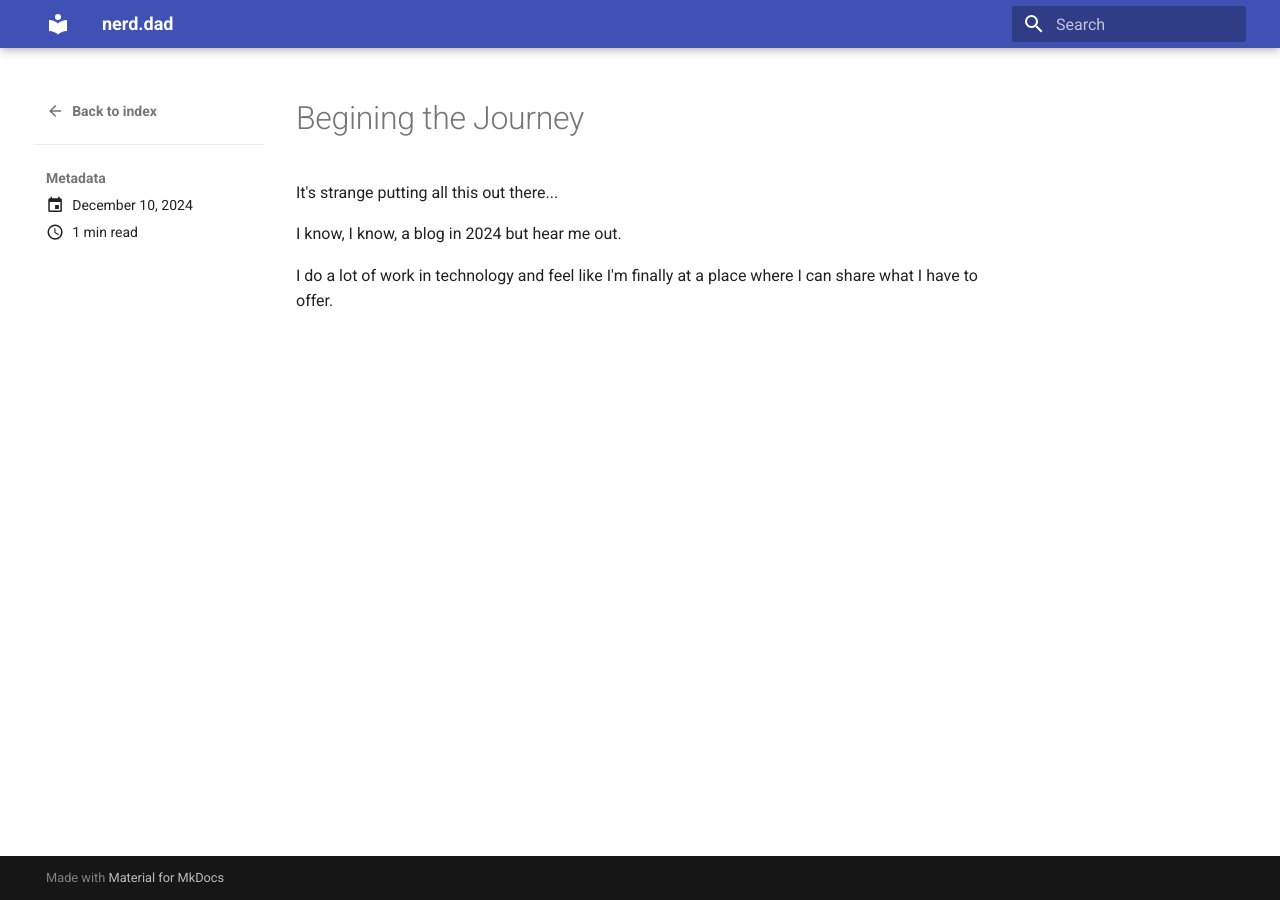
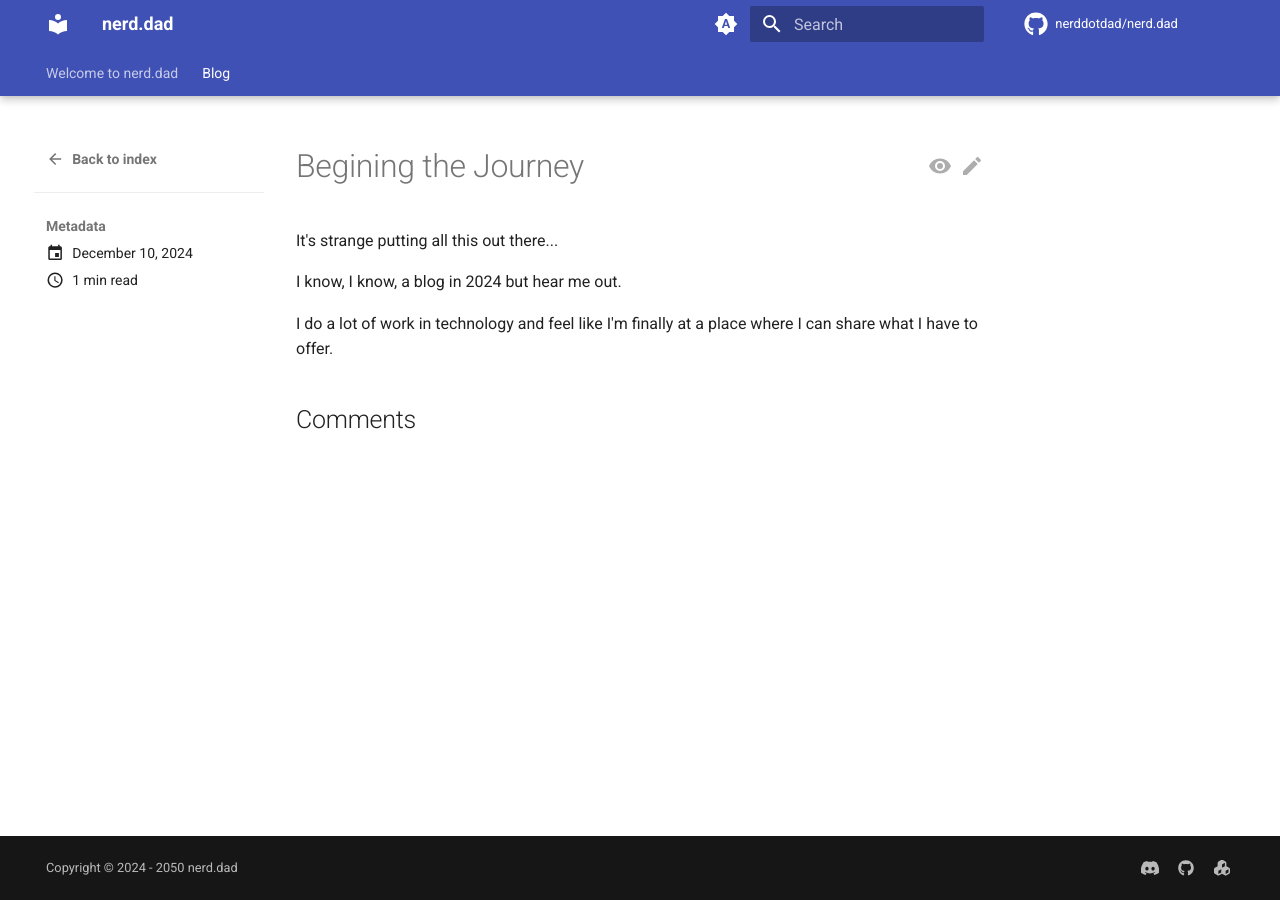
Before and after one commit to nerddotdad/nerd.dad, an MkDocs documentation site: the page built from docs/blog/posts/myfirst.md, in a window 1280 px wide. Built offline with MkDocs 1.6.1 and Material for MkDocs 9.7.7, drawn with Linux system fonts in a browser that asks for light colours; comment, search, counter and statistics services are not loaded; the version menu is left out.

Commit message:
Pausing on modifications to the site for now. Pushing changes

```diff
--- a/mkdocs.yml
+++ b/mkdocs.yml
@@ -1,15 +1,94 @@
 site_name: nerd.dad
 site_description: a blog for all nerd dads
-site_url: https://nerd.dad
+site_url: https://nerd.dad/
+copyright: Copyright &copy; 2024 - 2050 nerd.dad
+repo_url: https://github.com/nerddotdad/nerd.dad
+repo_name: nerddotdad/nerd.dad
+edit_uri: edit/main/docs/
+
+## Nav is placeholder for now
+# nav:
+#   - Section:
+#     - section/index.md
+#     - Page n: section/page-n.md
 
 theme:
   name: material
+  custom_dir: overrides
+  palette:
+    # Palette toggle for automatic mode
+    - media: "(prefers-color-scheme)"
+      toggle:
+        icon: material/brightness-auto
+        name: Switch to light mode
+    # Palette toggle for light mode
+    - media: "(prefers-color-scheme: light)"
+      scheme: default
+      toggle:
+        icon: material/brightness-7
+        name: Switch to dark mode
+    # Palette toggle for dark mode
+    - media: "(prefers-color-scheme: dark)"
+      scheme: slate
+      toggle:
+        icon: material/brightness-4
+        name: Switch to system preference
+  icon:
+    repo: fontawesome/brands/github
+    edit: material/pencil
+    view: material/eye
+  language: en
+  features:
+    - navigation.instant
+    - navigation.instant.progress
+    - navigation.tracking
+    - navigation.tabs
+    - navigation.tabs.sticky
+    - navigation.sections
+    - navigation.prune
+    - navigation.indexes
+    - toc.follow
+    - navigation.top
+    - search.suggest
+    - search.highlight
+    - search.share
+    - header.autohide
+    - navigation.footer
+    - content.action.edit
+    - content.action.view
+
+watch:
+  - overrides
 
 plugins:
   - search
   - blog
+  - git-revision-date-localized:
+      type: date
+      enable_creation_date: true
+      fallback_to_build_date: true
+  - git-committers:
+      repository: nerddotdad/nerd.dad
+      branch: main
 
 extra:
   version:
     provider: mike
     alias: true
+  social:
+  - icon: fontawesome/brands/discord
+    link: https://discordapp.com/users/64831697186721792
+    name: My Discord
+  - icon: fontawesome/brands/github
+    link: https://github.com/nerddotdad
+    name: nerd.dad github
+  - icon: fontawesome/solid/cubes
+    link: https://github.com/nerddotdad/truecharts
+    name: nerd.dad cluster
+  generator: false
+
+markdown_extensions:
+  - attr_list
+  - pymdownx.emoji:
+      emoji_index: !!python/name:material.extensions.emoji.twemoji
+      emoji_generator: !!python/name:material.extensions.emoji.to_svg
--- /dev/null
+++ b/overrides/partials/comments.html
@@ -0,0 +1,53 @@
+{% if page.meta.comments %}
+<h2 id="__comments">{{ lang.t("meta.comments") }}</h2>
+<script src="https://giscus.app/client.js"
+        data-repo="nerddotdad/nerd.dad"
+        data-repo-id="R_kgDONbwhFw"
+        data-category="General"
+        data-category-id="DIC_kwDONbwhF84ClHCl"
+        data-mapping="pathname"
+        data-strict="0"
+        data-reactions-enabled="1"
+        data-emit-metadata="0"
+        data-input-position="bottom"
+        data-theme="light"
+        data-lang="en"
+        crossorigin="anonymous" async>
+  </script>
+
+<!-- Synchronize Giscus theme with palette -->
+<script>
+  var giscus = document.querySelector("script[src*=giscus]")
+
+  // Set palette on initial load
+  var palette = __md_get("__palette")
+  if (palette && typeof palette.color === "object") {
+    var theme = palette.color.scheme === "slate"
+      ? "transparent_dark"
+      : "light"
+
+    // Instruct Giscus to set theme
+    giscus.setAttribute("data-theme", theme)
+  }
+
+  // Register event handlers after documented loaded
+  document.addEventListener("DOMContentLoaded", function () {
+    var ref = document.querySelector("[data-md-component=palette]")
+    ref.addEventListener("change", function () {
+      var palette = __md_get("__palette")
+      if (palette && typeof palette.color === "object") {
+        var theme = palette.color.scheme === "slate"
+          ? "transparent_dark"
+          : "light"
+
+        // Instruct Giscus to change theme
+        var frame = document.querySelector(".giscus-frame")
+        frame.contentWindow.postMessage(
+          { giscus: { setConfig: { theme } } },
+          "https://giscus.app"
+        )
+      }
+    })
+  })
+</script>
+{% endif %}
```
Also changed, not shown: docs/blog/posts/myfirst.md (+1 -0 lines), docs/index.md (+6 -0 lines).
